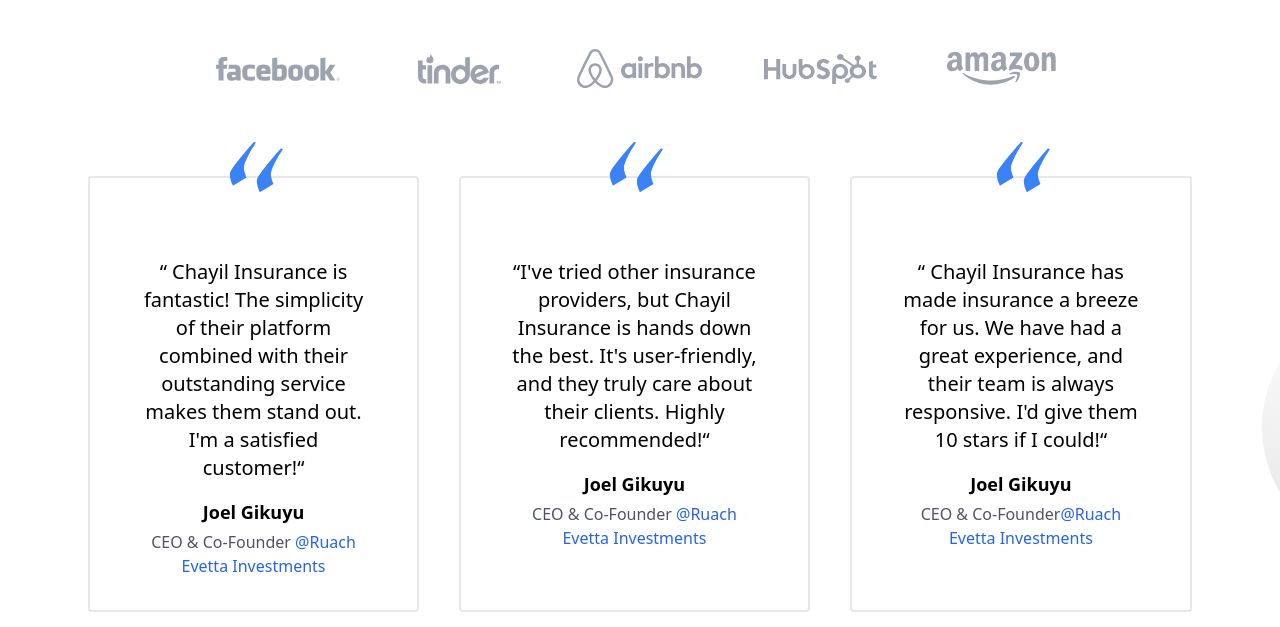
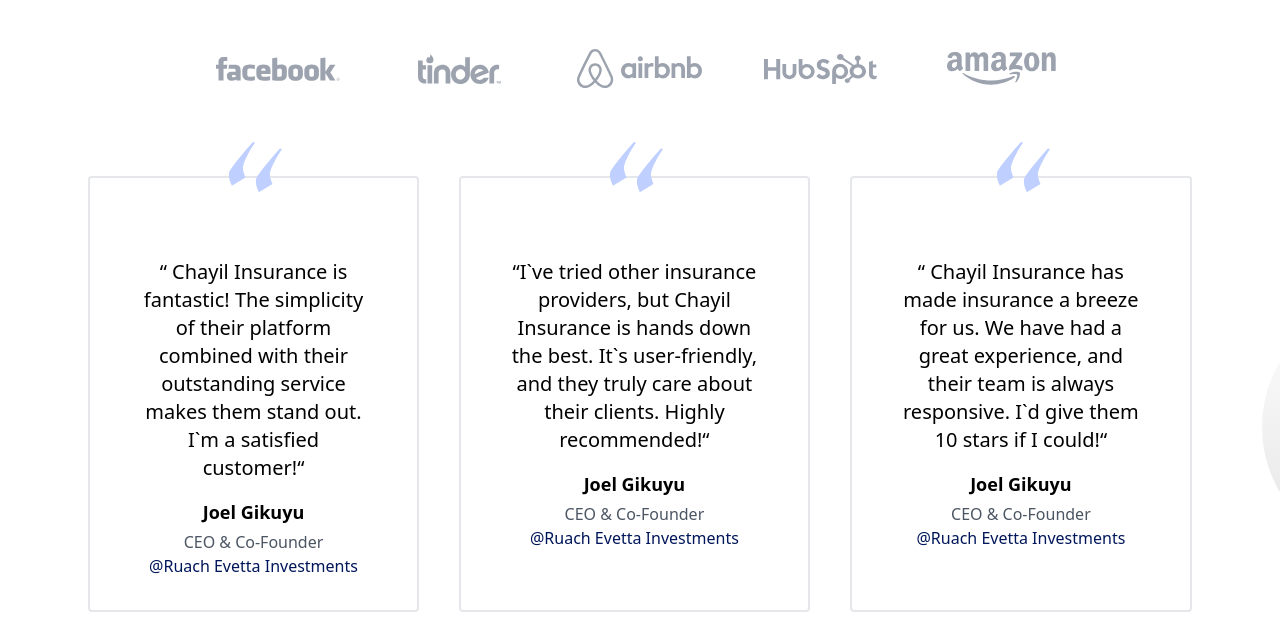
Before and after one commit to Chayil-Insurance/website, a React (Vite) app: page / in a window 1280 px wide. Shown: the part 2880-3507 px from the top of the page. Built offline with nearby package versions, Linux system fonts and the light colour scheme.

Commit message:
make the page responsive

```diff
--- a/src/components/Testmonials.jsx
+++ b/src/components/Testmonials.jsx
@@ -119,15 +119,15 @@ function Testimonials() {
 
           {/* Testimonials */}
           <div
-            className=" mx-auto mt-20 flex md:flex-row flex-col space-x-10"
+            className=" mx-auto mt-20 flex md:flex-row flex-col md:space-x-10 space-x-0 md:space-y-0 space-y-5"
             data-aos="zoom-y-out"
           >
-            <div className="relative flex items-start border-2 border-gray-200 rounded bg-white">
+            <div className="relative flex  items-start border-2 border-gray-200 rounded bg-white">
               {/* Testimonial */}
               <div className="text-center px-12 py-8 pt-20 mx-4 md:mx-0">
                 <div className="absolute top-0 -mt-8 left-1/2 transform -translate-x-1/2">
                   <svg
-                    className="absolute top-0 right-0 -mt-3 -mr-8 w-16 h-16 fill-current text-blue-500"
+                    className="absolute top-0 right-0 -mt-3 -mr-8 w-16 h-16 fill-current text-[#BFCFFF]"
                     viewBox="0 0 64 64"
                     aria-hidden="true"
                     xmlns="http://www.w3.org/2000/svg"
@@ -145,14 +145,15 @@ function Testimonials() {
                 <blockquote className="text-xl font-medium mb-4">
                   “ Chayil Insurance is fantastic! The simplicity of their
                   platform combined with their outstanding service makes them
-                  stand out. I'm a satisfied customer!“
+                  stand out. I`m a satisfied customer!“
                 </blockquote>
                 <cite className="block font-bold text-lg not-italic mb-1">
                   Joel Gikuyu
                 </cite>
                 <div className="text-gray-600">
-                  <span>CEO & Co-Founder</span>{" "}
-                  <a className="text-blue-600 hover:underline" href="#0">
+                  <span>CEO & Co-Founder</span>
+                  <br />
+                  <a className="text-[#00165A] hover:underline" href="#0">
                     @Ruach Evetta Investments
                   </a>
                 </div>
@@ -162,7 +163,7 @@ function Testimonials() {
               <div className="text-center px-12 py-8 pt-20 mx-4 md:mx-0">
                 <div className="absolute top-0 -mt-8 left-1/2 transform -translate-x-1/2">
                   <svg
-                    className="absolute top-0 right-0 -mt-3 -mr-8 w-16 h-16 fill-current text-blue-500"
+                    className="absolute top-0 right-0 -mt-3 -mr-8 w-16 h-16 fill-current text-[#BFCFFF]"
                     viewBox="0 0 64 64"
                     aria-hidden="true"
                     xmlns="http://www.w3.org/2000/svg"
@@ -178,16 +179,16 @@ function Testimonials() {
                   /> */}
                 </div>
                 <blockquote className="text-xl font-medium mb-4">
-                  “I've tried other insurance providers, but Chayil Insurance is
-                  hands down the best. It's user-friendly, and they truly care
+                  “I`ve tried other insurance providers, but Chayil Insurance is
+                  hands down the best. It`s user-friendly, and they truly care
                   about their clients. Highly recommended!“
                 </blockquote>
                 <cite className="block font-bold text-lg not-italic mb-1">
                   Joel Gikuyu
                 </cite>
                 <div className="text-gray-600">
-                  <span>CEO & Co-Founder</span>{" "}
-                  <a className="text-blue-600 hover:underline" href="#0">
+                  <span>CEO & Co-Founder</span> <br />
+                  <a className="text-[#00165A] hover:underline" href="#0">
                     @Ruach Evetta Investments
                   </a>
                 </div>
@@ -197,7 +198,7 @@ function Testimonials() {
               <div className="text-center px-12 py-8 pt-20 mx-4 md:mx-0">
                 <div className="absolute top-0 -mt-8 left-1/2 transform -translate-x-1/2">
                   <svg
-                    className="absolute top-0 right-0 -mt-3 -mr-8 w-16 h-16 fill-current text-blue-500"
+                    className="absolute top-0 right-0 -mt-3 -mr-8 w-16 h-16 fill-current text-[#BFCFFF]"
                     viewBox="0 0 64 64"
                     aria-hidden="true"
                     xmlns="http://www.w3.org/2000/svg"
@@ -215,14 +216,15 @@ function Testimonials() {
                 <blockquote className="text-xl font-medium mb-4">
                   “ Chayil Insurance has made insurance a breeze for us. We have
                   had a great experience, and their team is always responsive.
-                  I'd give them 10 stars if I could!“
+                  I`d give them 10 stars if I could!“
                 </blockquote>
                 <cite className="block font-bold text-lg not-italic mb-1">
                   Joel Gikuyu
                 </cite>
                 <div className="text-gray-600">
                   <span>CEO & Co-Founder</span>
-                  <a className="text-blue-600 hover:underline" href="#0">
+                  <br />
+                  <a className="text-[#00165A] hover:underline" href="#0">
                     @Ruach Evetta Investments
                   </a>
                 </div>
```
